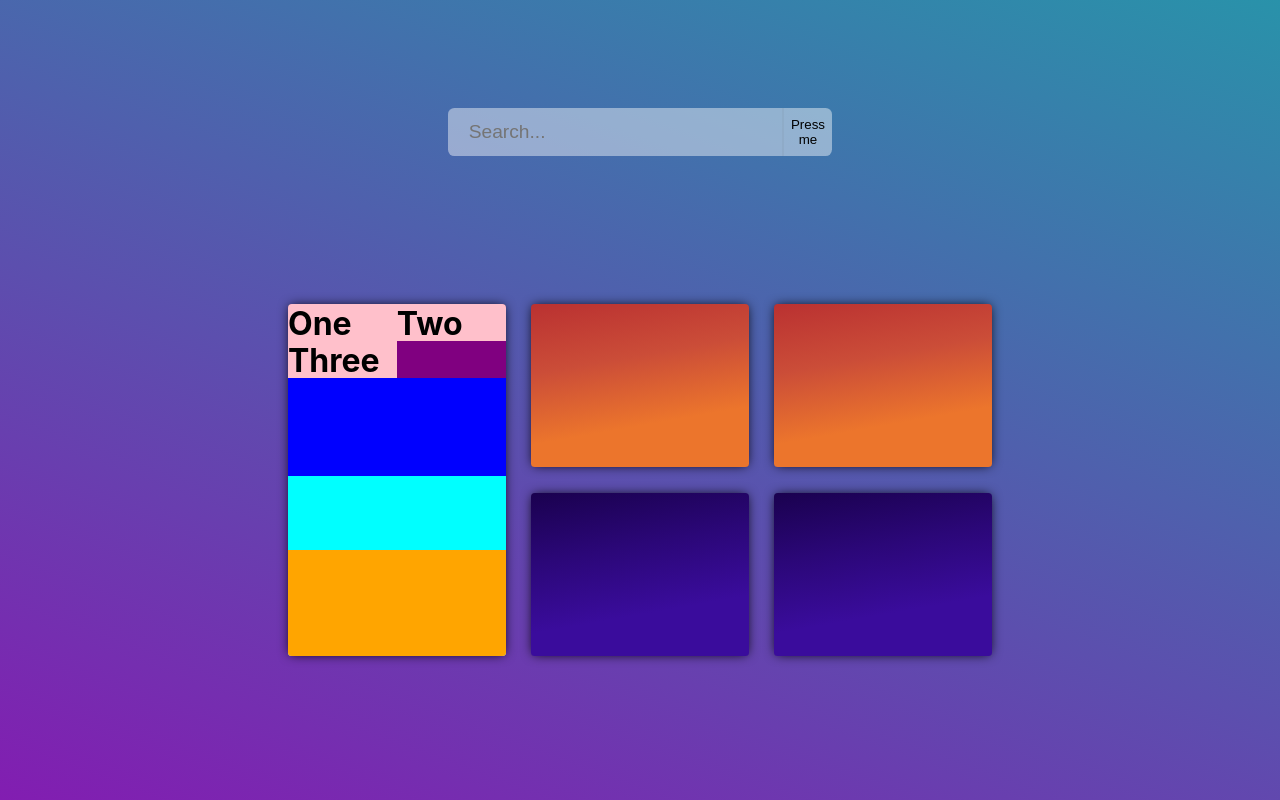
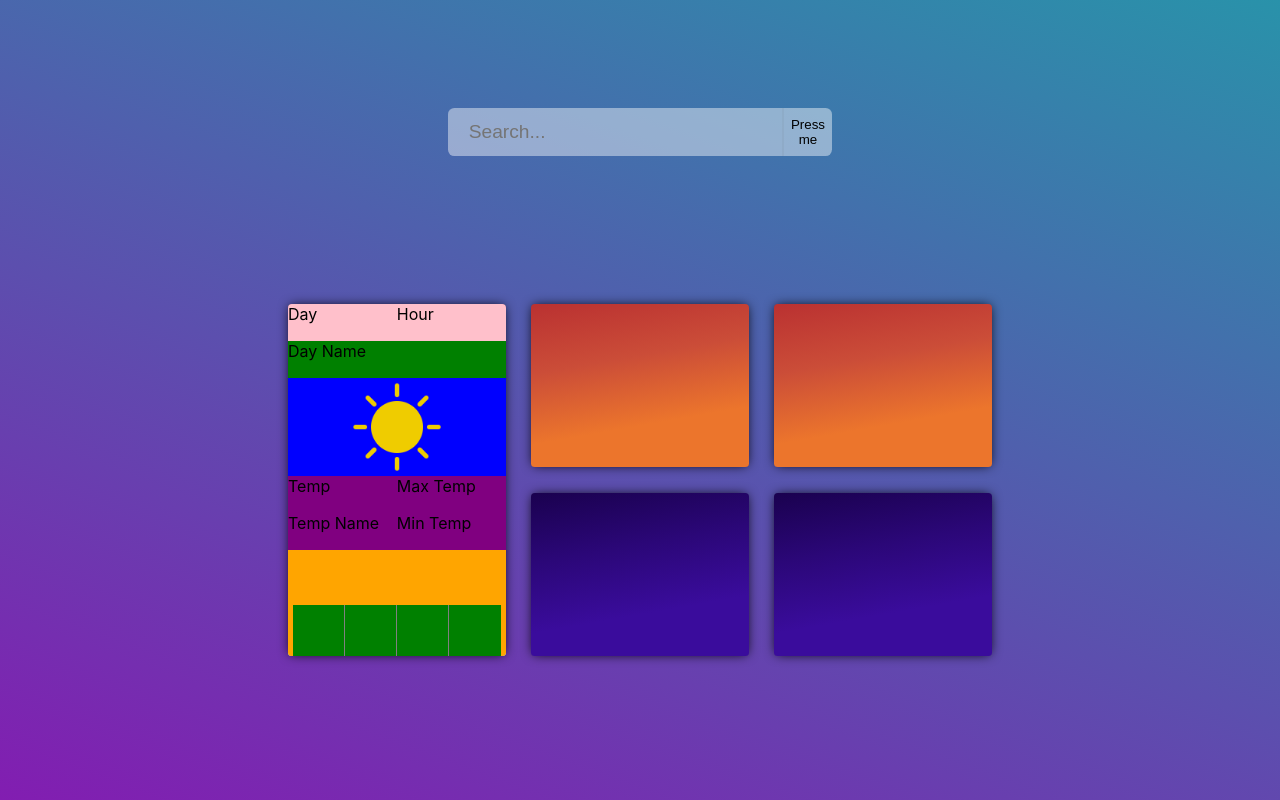
Before and after one commit to xPiccolinox/weather-app, a React (Create React App) app: page / in a window 1280 px wide. Built offline with nearby package versions, Linux system fonts and the light colour scheme.

Commit message:
Feat: WeatherTileMain finished prototype layout

```diff
--- a/src/Components/WeatherTileMain/WeatherTileMain.css
+++ b/src/Components/WeatherTileMain/WeatherTileMain.css
@@ -25,24 +25,72 @@
   width: 100%;
   height: 30%;
 }
-.weatherTileMain .weatherInfo_date h1 {
+.weatherTileMain .weatherInfo_date div {
   background-color: pink;
   width: 100%;
   height: 100%;
   margin: 0;
 }
+.weatherTileMain .weatherInfo_date .day {
+
+}
+.weatherTileMain .weatherInfo_date .dayName {
+  background-color: green;
+  grid-area: 2 / 1 / 3 / 3;
+}
+.weatherTileMain .weatherInfo_date .time {
+
+}
 .weatherTileMain .weatherInfo_img {
   background-color: blue;
+  display: flex;
+  justify-content: center;
+  align-content: center;
   width: 100%;
   height: 40%;
 }
+.weatherTileMain .weatherInfo_img img {
+  height: 100%;
+}
 .weatherTileMain .weatherInfo_temp {
   background-color: cyan;
+  display: grid;
+  grid-template: 50% 50% / 50% 50%;
+  grid-auto-flow: column;
   width: 100%;
   height: 30%;
 }
+.weatherTileMain .weatherInfo_temp div {
+  background-color: purple;
+  width: 100%;
+  height: 100%;
+}
+.weatherTileMain .weatherInfo_temp .temp {
+
+}
+.weatherTileMain .weatherInfo_temp .tempName {
+
+}
+.weatherTileMain .weatherInfo_temp .maxTemp {
+
+}
+.weatherTileMain .weatherInfo_temp .minTemp {
+
+}
 .weatherTileMain .weatherHourlyInfo {
   background-color: orange;
+  display: flex;
+  align-items: flex-end;
+  justify-content: center;
   width: 100%;
   height: 30%;
 }
+.weatherTileMain .weatherHourlyInfo div {
+  background-color: green;
+  width: 4vw;
+  height: 4vw;
+}
+.weatherTileMain .weatherHourlyInfo .separation {
+  background-color: grey;
+  width: 1px;
+}
--- a/src/Components/WeatherTileMain/WeatherTileMain.js
+++ b/src/Components/WeatherTileMain/WeatherTileMain.js
@@ -1,25 +1,35 @@
 import './WeatherTileMain.css'
 
 const WeatherTileMain = (props) => {
-  const className=`weatherTileMain tileWeather_${props.tileWeather}`
+  const className = `weatherTileMain tileWeather_${props.tileWeather}`
+  const img = './icons/weather_1.png'
 
   return(
     <div className={className}>
       <div className="weatherInfo">
         <div className="weatherInfo_date">
-          <h1>One</h1>
-          <h1>Two</h1>
-          <h1>Three</h1>
+          <div className="day">Day</div>
+          <div className="dayName">Day Name</div>
+          <div className="time">Hour</div>
         </div>
         <div className="weatherInfo_img">
-
+          <img src={img} alt="weatherIcon"/>
         </div>
         <div className="weatherInfo_temp">
-
+          <div className="temp">Temp</div>
+          <div className="tempName">Temp Name</div>
+          <div className="maxTemp">Max Temp</div>
+          <div className="minTemp">Min Temp</div>
         </div>
       </div>
       <div className="weatherHourlyInfo">
-
+        <div></div>
+        <div className="separation"></div>
+        <div></div>
+        <div className="separation"></div>
+        <div></div>
+        <div className="separation"></div>
+        <div></div>
       </div>
     </div>
   )
```
Also changed, not shown: public/icons/weather_1.png (renamed from public/icons/2682848_sunny_weather_forecast_day_sun.png).
